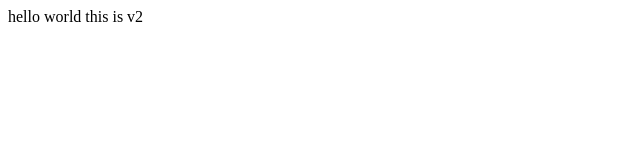
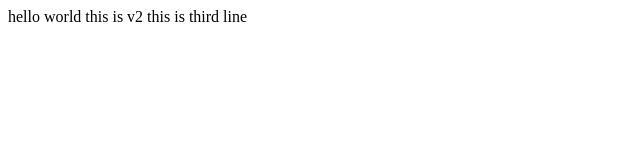
Before and after one commit to whitenight209/gitbook, a plain HTML site: page index.html in a window 1280 px wide. Shown: the whole page, without its empty margins (0-640 px from the left). Drawn offline with Linux system fonts and the light colour scheme.

Commit message:
add line

```diff
--- a/index.html
+++ b/index.html
@@ -2,5 +2,6 @@
 	<body>
 		hello world
 		this is v2
+		this is third line
 	</body>
 </html>
```
